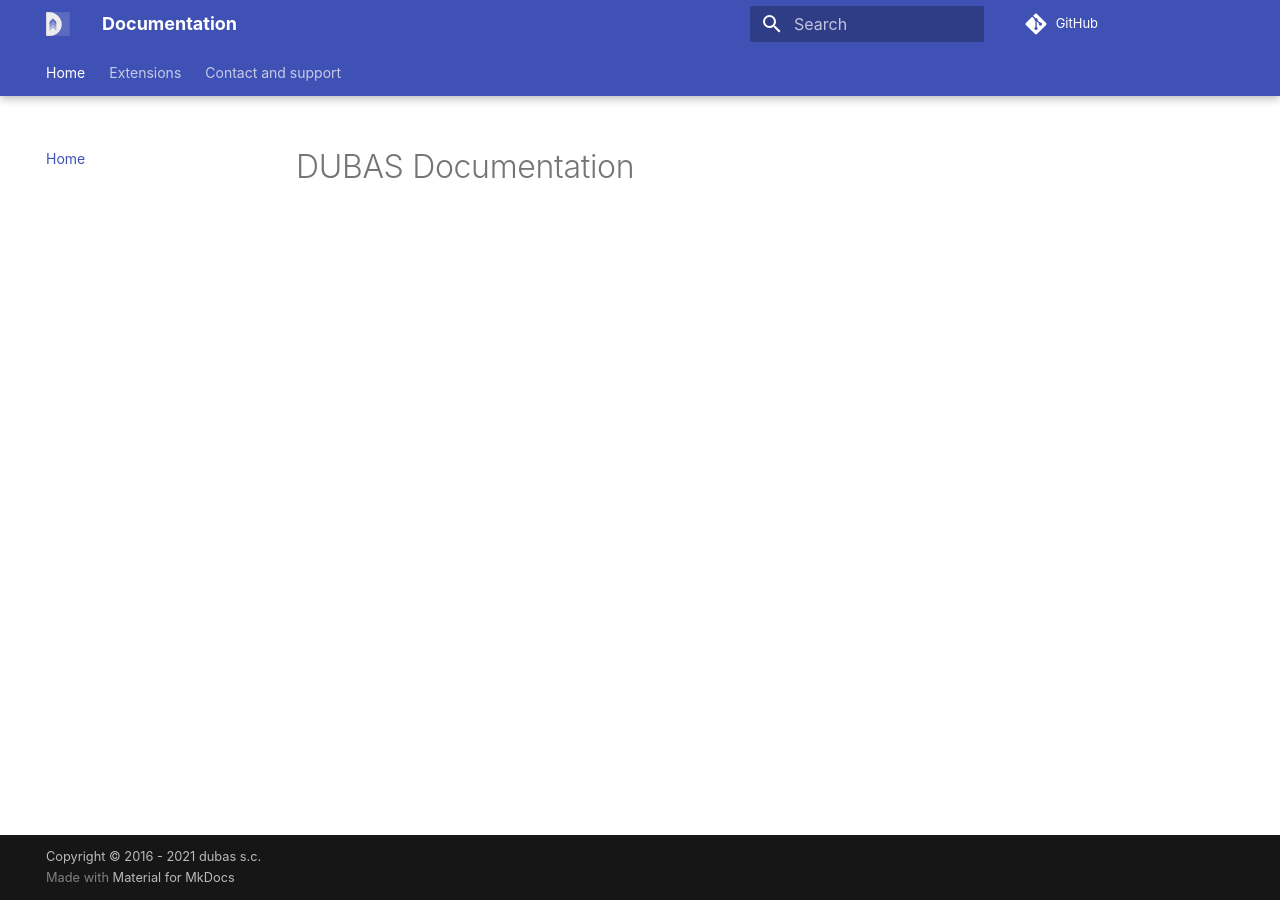
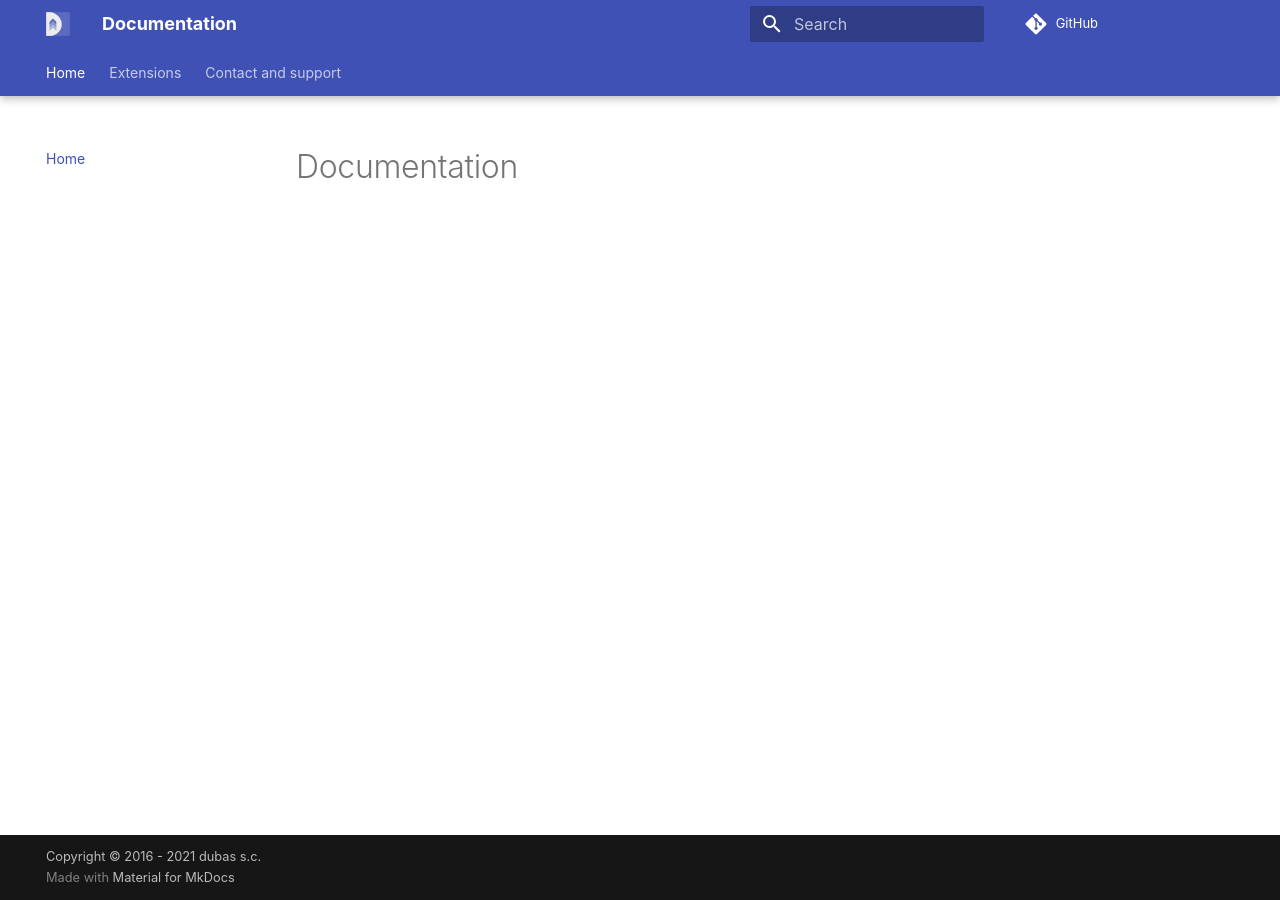
Before and after one commit to dubas-pro/documentation, an MkDocs documentation site: the page built from docs/index.md, in a window 1280 px wide. Built offline with MkDocs 1.6.1 and Material for MkDocs 9.7.7, drawn with Linux system fonts in a browser that asks for light colours; some web fonts are replaced; comment, search, counter and statistics services are not loaded.

Commit message:
Small change

```diff
--- a/docs/index.md
+++ b/docs/index.md
@@ -1 +1 @@
-# DUBAS Documentation
+# Documentation
```
